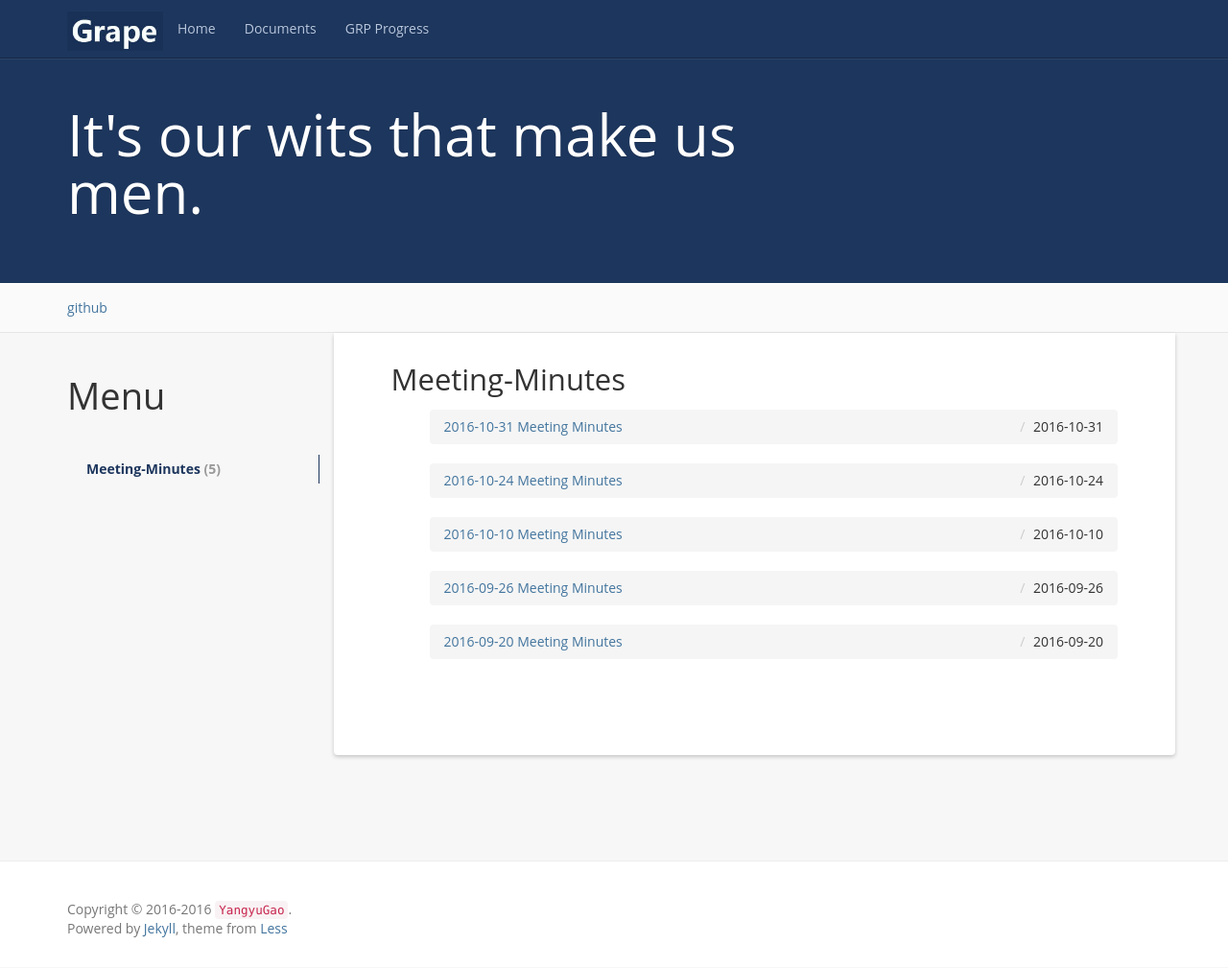
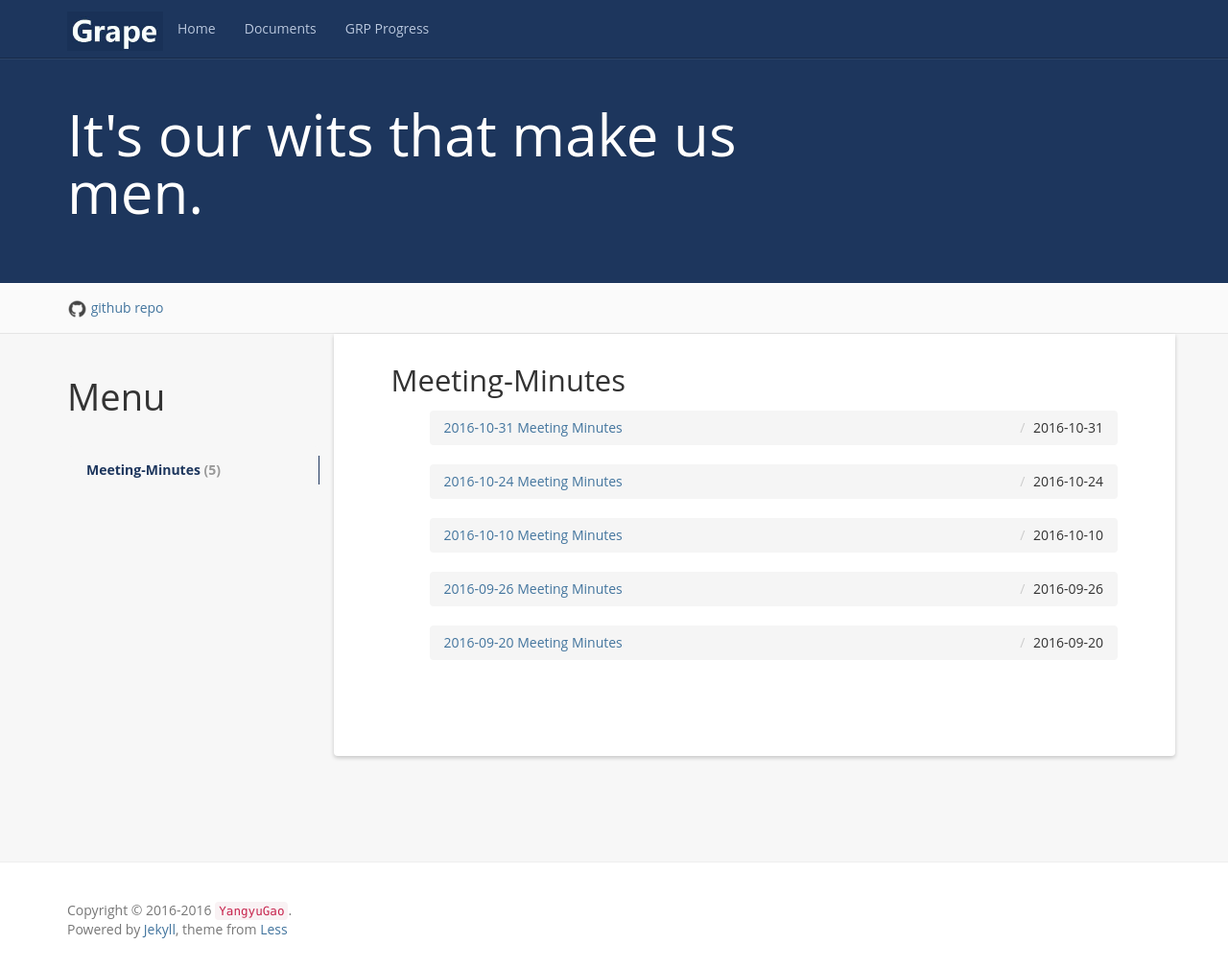
Before and after one commit to GrapeUNNC/grapeUNNC.github.io, a Jekyll site: the page built from documents/index.html, in a window 1280 px wide and 1009 px high. Shown: the whole window at 96% size. Built offline with Jekyll 4.4.1, drawn with Linux system fonts in a browser that asks for light colours; comment, search, counter and statistics services are not loaded.

Commit message:
fix some bugs

```diff
--- a/_config.yml
+++ b/_config.yml
@@ -6,10 +6,10 @@
 resume_site:
 github: https://github.com/YangyuGao/
 baseurl: ''
-description: 'Wekcome to Group V'
+description: 'Welcome to Group V'
 meta_description: Group V; GRP blog
 motto: It's our wits that make us men.
-banner: <a href="http://github.com/grapeunnc/algodomino">github</a>
+banner: <a href="http://github.com/grapeunnc/algodomino">github repo</a>
 
 #permalink: /:categories/:year/:month/:day/:title/
 permalink: /:year/:month/:day/:title/
--- a/_includes/banner.html
+++ b/_includes/banner.html
@@ -3,6 +3,7 @@
   	{% if page.categories != null %}
     	<a> </a>
     {% else %}
+    	<img src="/styles/images/github.png"  alt=""/>
     	{{ site.banner }}
     {% endif %}
   </div>
--- a/index.html
+++ b/index.html
@@ -53,6 +53,7 @@
     </div>
 </div>
 <!--we do start here-->
+<!--
 <div class="wedo">
 	  	<div class="container">
 	  		<div class="wedo-main">
@@ -78,6 +79,7 @@
 	  		</div>
 	  	</div>
 	  </div>
+-->
 <!--we do end here-->
 <!--team start here-->
  <div class="team" id='team'>
```
Also changed, not shown: other parts of index.html (+1 -1 lines), styles/images/github.png (added), 6 other files.
